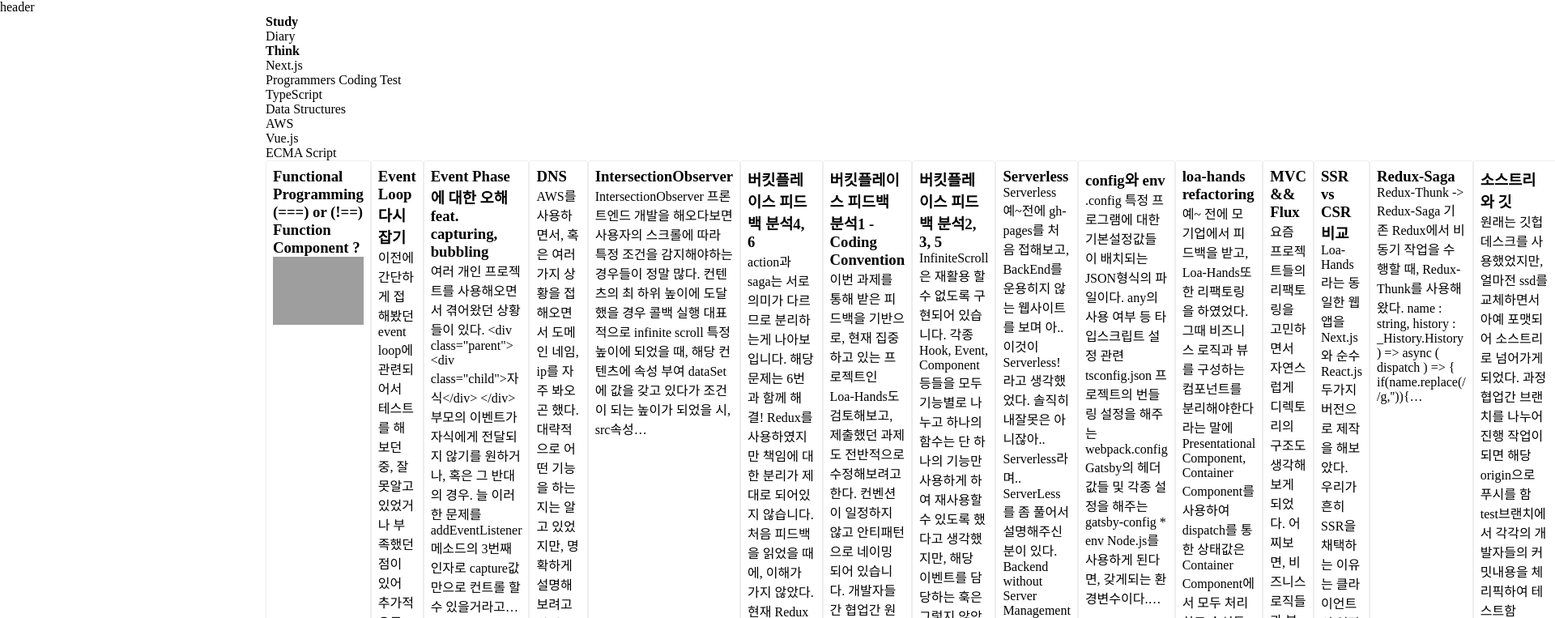
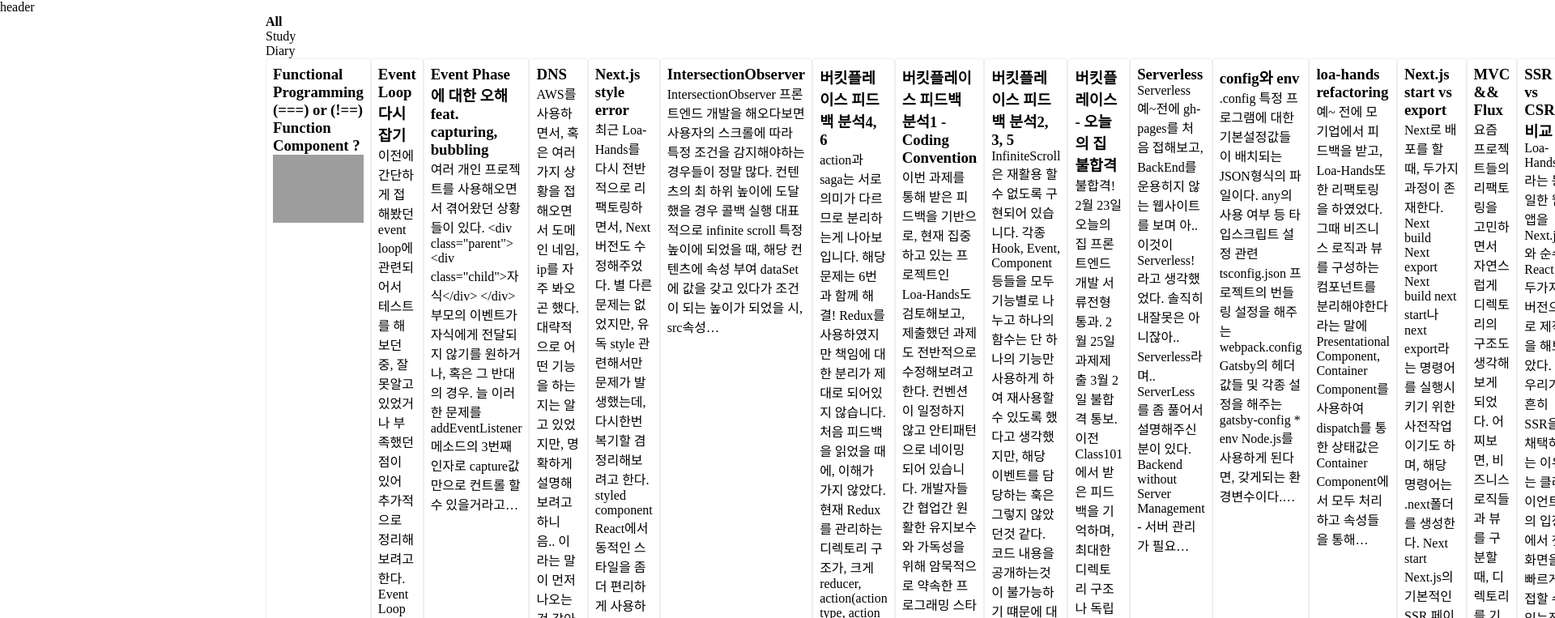
Before and after one commit to sangmin802/gatsby-sangmin, a Gatsby site: page /post in a window 1280 px wide. Shown: the top 763 px of the page at 81% size, 1920 px wide, since content can reach past the window. Built offline with nearby package versions, Linux system fonts and the light colour scheme; Gatsby itself is replaced by a stand-in of ours; some packages are replaced by stand-ins of ours; grey boxes are pictures that could not be loaded.

Commit message:
21-03-31/17:35 1. 카테고리, 태그 구분 방식을 문자열로 변경 2. All 항목 추가. 단, 태그가 없는 카테고리일 경우에는 All 탭도 없음

```diff
--- a/src/component/navigation-container/index.jsx
+++ b/src/component/navigation-container/index.jsx
@@ -4,11 +4,10 @@
 const NavigationContainer = ({ navigation, setNavigation, selected }) => {
   return (
     <nav>
-      {navigation.map((NAV, index) => (
+      {navigation.map(NAV => (
         <Navigation
           key={NAV}
           navigation={NAV}
-          index={index}
           setNavigation={setNavigation}
           selected={selected}
         />
--- a/src/component/navigation/index.jsx
+++ b/src/component/navigation/index.jsx
@@ -1,13 +1,13 @@
 import React, { useCallback, useMemo } from "react";
 
-const Navigation = ({ navigation, index, setNavigation, selected }) => {
+const Navigation = ({ navigation, setNavigation, selected }) => {
   const selectNavigation = useCallback(() => {
-    setNavigation(index);
-  }, [index, setNavigation]);
+    setNavigation(navigation);
+  }, [navigation, setNavigation]);
 
   const style = useMemo(() => {
-    return index === selected ? { fontWeight: "bold" } : {};
-  }, [index, selected]);
+    return navigation === selected ? { fontWeight: "bold" } : {};
+  }, [navigation, selected]);
 
   return (
     <div style={style} onClick={selectNavigation}>
--- a/src/hook/useNavigation.jsx
+++ b/src/hook/useNavigation.jsx
@@ -1,12 +1,12 @@
 import { useCallback, useState } from "react";
 
 const UseNavigation = (setTag = null) => {
-  const [state, setState] = useState(0);
+  const [state, setState] = useState("All");
 
   const setNavigation = useCallback(
-    index => {
-      setState(index);
-      if (setTag) setTag(0);
+    nav => {
+      setState(nav);
+      if (setTag) setTag("All");
     },
     [setState, setTag]
   );
--- a/src/hook/usePost.jsx
+++ b/src/hook/usePost.jsx
@@ -4,17 +4,20 @@
 
 const UsePost = (c, t, post) => {
   const refinedPost = useMemo(() => {
+    if (c === "All") return post;
     return post.reduce((prev, next) => {
       const {
         node: {
-          frontmatter: { category, tag = null },
+          frontmatter: { category, tag },
         },
       } = next;
+      // 태그가 All일 경우, 동일한 카테고리만
+      if (t === "All" && category === c) prev.push(next);
+      // 태그가 All이 아닐 경우, 둘다 동일한 경우만
       if (category === c && tag === t) prev.push(next);
       return prev;
     }, []);
   }, [c, t, post]);
-
   return { refinedPost };
 };
 
--- a/src/pages/post.jsx
+++ b/src/pages/post.jsx
@@ -12,7 +12,7 @@
   const { state: tag, setNavigation: setTag } = useNavigation();
   const { state: category, setNavigation: setCategory } = useNavigation(setTag);
   const categories = useMemo(() => {
-    return _.uniq(
+    const arr = _.uniq(
       allMDFile.map(
         ({
           node: {
@@ -21,20 +21,22 @@
         }) => category
       )
     );
+    arr.unshift("All");
+    return arr;
   }, [allMDFile]);
   const tags = useMemo(() => {
     const arr = _.compact(
       _.uniq(
         allMDFile.map(({ node: { frontmatter } }) =>
-          frontmatter.category === categories[category] ? frontmatter.tag : null
+          frontmatter.category === category ? frontmatter.tag : null
         )
       )
     );
-    return arr.length !== 0 ? arr : null;
-  }, [allMDFile, categories, category]);
-  const targetCategory = categories ? categories[category] : null;
-  const targetTag = tags ? tags[tag] : null;
-  const { refinedPost } = usePost(targetCategory, targetTag, allMDFile);
+    arr.length !== 0 ? arr.unshift("All") : arr;
+    return arr;
+  }, [allMDFile, category]);
+
+  const { refinedPost } = usePost(category, tag, allMDFile);
 
   return (
     <Layout>
@@ -43,7 +45,7 @@
         selected={category}
         setNavigation={setCategory}
       />
-      {tags && (
+      {tags.length !== 0 && (
         <NavigationContainer
           navigation={tags}
           selected={tag}
```
